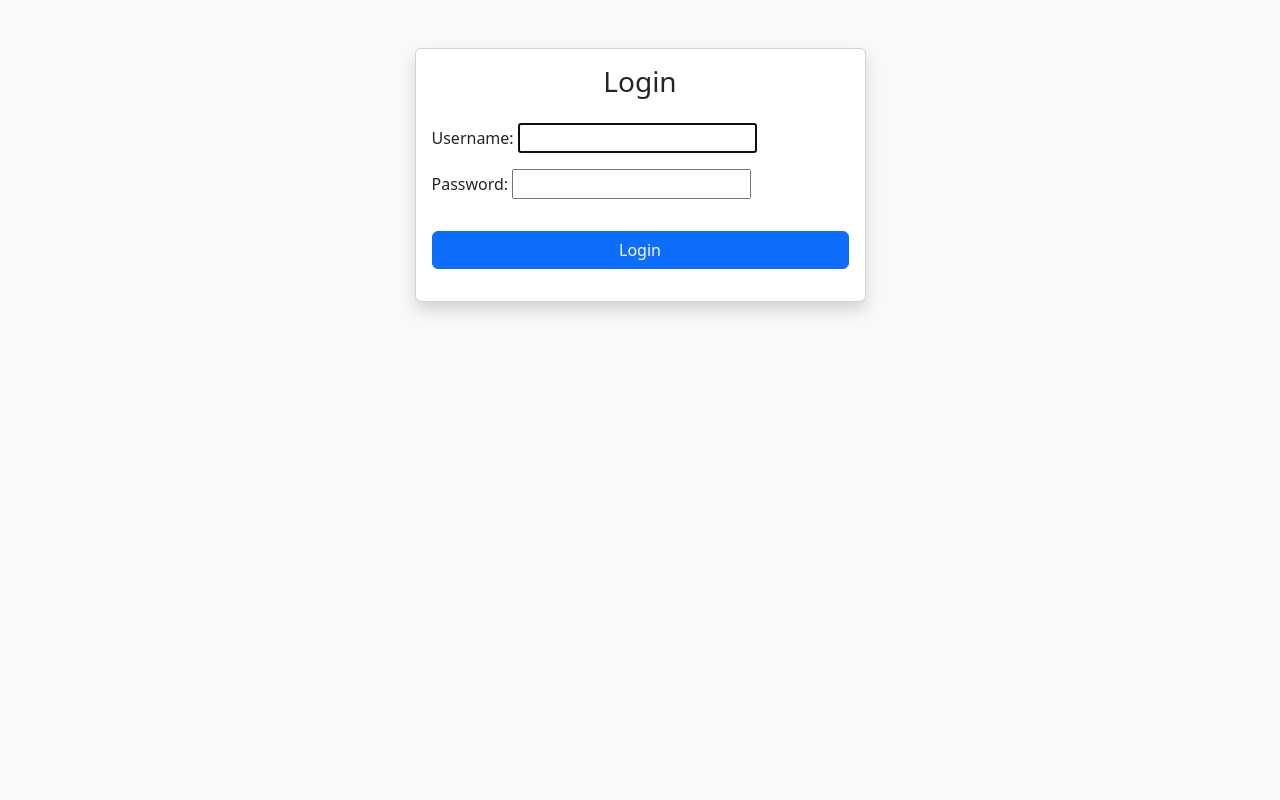
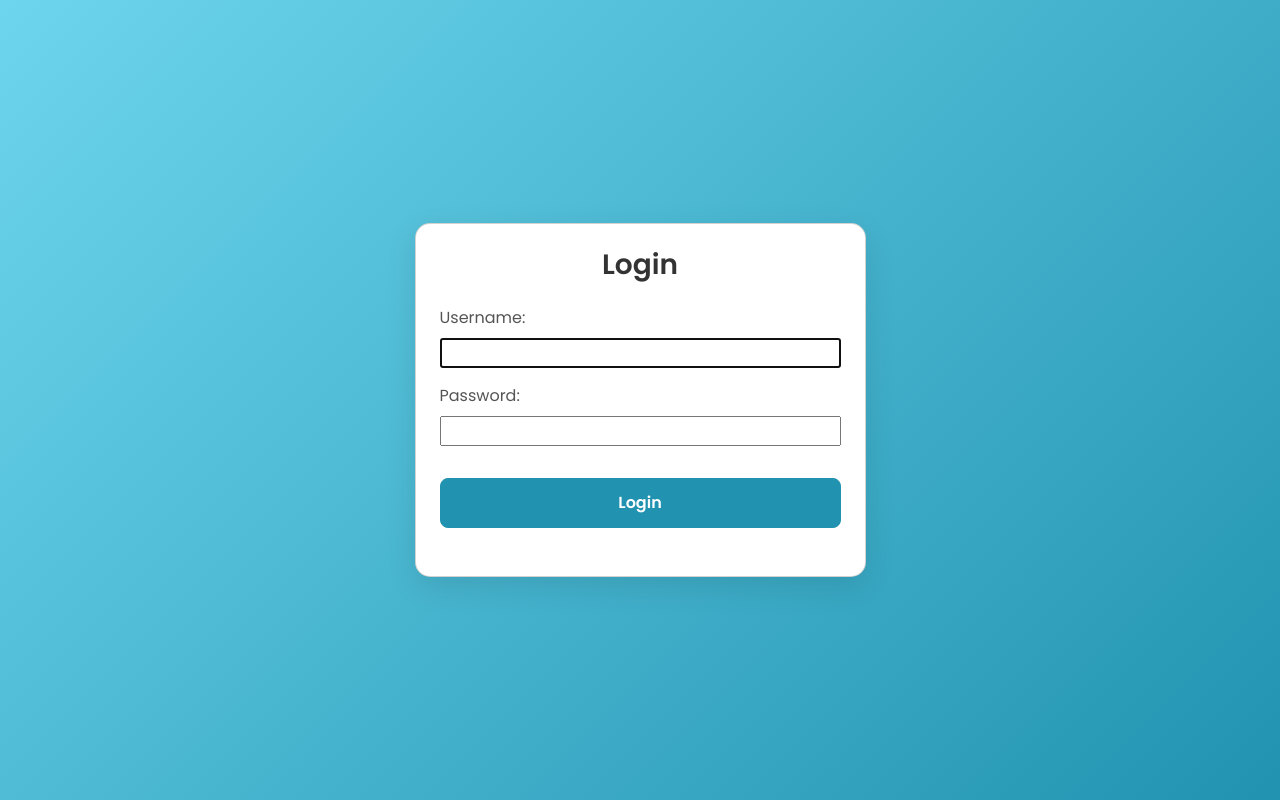
Before and after one commit to km-wahid/Whatsapp_Automation, a Django app: page / in a window 1280 px wide. Run offline with Django 5.2, Linux system fonts and the light colour scheme; parts of the project's set-up code (start-up, migrations or seed data) failed here and were passed over.

Commit message:
login page added

```diff
--- a/web/templates/web/login.html
+++ b/web/templates/web/login.html
@@ -1,22 +1,98 @@
-<!-- templates/user/login.html -->
 <!DOCTYPE html>
 <html lang="en">
 <head>
     <meta charset="UTF-8">
+    <meta name="viewport" content="width=device-width, initial-scale=1.0">
     <title>{{ title }}</title>
     <link href="https://cdn.jsdelivr.net/npm/bootstrap@5.3.0/dist/css/bootstrap.min.css" rel="stylesheet">
+    <link href="https://fonts.googleapis.com/css2?family=Poppins:wght@300;400;600&display=swap" rel="stylesheet">
+    <style>
+        body {
+            font-family: 'Poppins', sans-serif;
+            background: linear-gradient(135deg, #6dd5ed 0%, #2193b0 100%); /* Softer gradient background */
+            min-height: 100vh;
+            display: flex;
+            align-items: center;
+            justify-content: center;
+        }
+        .card {
+            border-radius: 15px; /* Rounded corners for the card */
+            box-shadow: 0 10px 30px rgba(0, 0, 0, 0.1); /* More pronounced shadow */
+            overflow: hidden; /* Ensures content respects border-radius */
+            animation: fadeIn 0.8s ease-out; /* Fade-in animation for the card */
+        }
+        .card-title {
+            font-weight: 600; /* Bolder title */
+            color: #333; /* Darker text color */
+        }
+        .form-control {
+            border-radius: 8px; /* Slightly rounded input fields */
+            border: 1px solid #ddd; /* Lighter border for inputs */
+            padding: 12px 15px; /* More padding */
+            transition: border-color 0.3s ease, box-shadow 0.3s ease;
+        }
+        .form-control:focus {
+            border-color: #2193b0; /* Highlight color on focus */
+            box-shadow: 0 0 0 0.25rem rgba(33, 147, 176, 0.25); /* Softer focus glow */
+        }
+        .btn-primary {
+            background-color: #2193b0; /* Cohesive button color */
+            border-color: #2193b0;
+            border-radius: 8px; /* Rounded button */
+            padding: 12px 0;
+            font-weight: 600;
+            transition: background-color 0.3s ease, transform 0.2s ease;
+        }
+        .btn-primary:hover {
+            background-color: #1a7c92; /* Darker shade on hover */
+            border-color: #1a7c92;
+            transform: translateY(-2px); /* Slight lift on hover */
+        }
+        .alert {
+            border-radius: 8px;
+            font-size: 0.9rem;
+        }
+        /* Custom styling for form paragraphs, if you're using form.as_p */
+        form p {
+            margin-bottom: 1rem;
+        }
+        form p label {
+            display: block; /* Ensures label is on its own line */
+            margin-bottom: 0.5rem; /* Space between label and input */
+            font-weight: 500;
+            color: #555;
+        }
+        form p input {
+            width: 100%; /* Ensures input takes full width */
+        }
+
+        /* Keyframe for fade-in animation */
+        @keyframes fadeIn {
+            from {
+                opacity: 0;
+                transform: translateY(20px);
+            }
+            to {
+                opacity: 1;
+                transform: translateY(0);
+            }
+        }
+    </style>
 </head>
-<body class="bg-light">
-    <div class="container mt-5">
+<body>
+    <div class="container">
         <div class="row justify-content-center">
             <div class="col-md-5">
-                <div class="card shadow">
-                    <div class="card-body">
+                <div class="card">
+                    <div class="card-body p-4">
                         <h3 class="card-title text-center mb-4">{{ title }}</h3>
 
                         {% if messages %}
                             {% for message in messages %}
-                                <div class="alert alert-{{ message.tags }}">{{ message }}</div>
+                                <div class="alert alert-{{ message.tags }} alert-dismissible fade show" role="alert">
+                                    {{ message }}
+                                    <button type="button" class="btn-close" data-bs-dismiss="alert" aria-label="Close"></button>
+                                </div>
                             {% endfor %}
                         {% endif %}
 
@@ -26,13 +102,14 @@
                             <button type="submit" class="btn btn-primary w-100 mt-3">Login</button>
                         </form>
 
-                        <div class="mt-3 text-center">
-                            {% comment %} <small><a href="{% url 'password_reset' %}">Forgot Password?</a></small> {% endcomment %}
+                        <div class="mt-4 text-center">
+                            {% comment %} <small><a href="{% url 'password_reset' %}" class="text-decoration-none text-info">Forgot Password?</a></small> {% endcomment %}
                         </div>
                     </div>
                 </div>
             </div>
         </div>
     </div>
+    <script src="https://cdn.jsdelivr.net/npm/bootstrap@5.3.0/dist/js/bootstrap.bundle.min.js"></script>
 </body>
 </html>
--- a/web/views.py
+++ b/web/views.py
@@ -208,7 +208,7 @@ def user_list(request):
 
 # Path to Chrome executable
 
-CHROME_EXECUTABLE = get_chrome_executable()
+# CHROME_EXECUTABLE = get_chrome_executable()
 
 
 
```
Also changed, not shown: static/css/whatsapp.css (added, +68 -0 lines), 4 other files.
